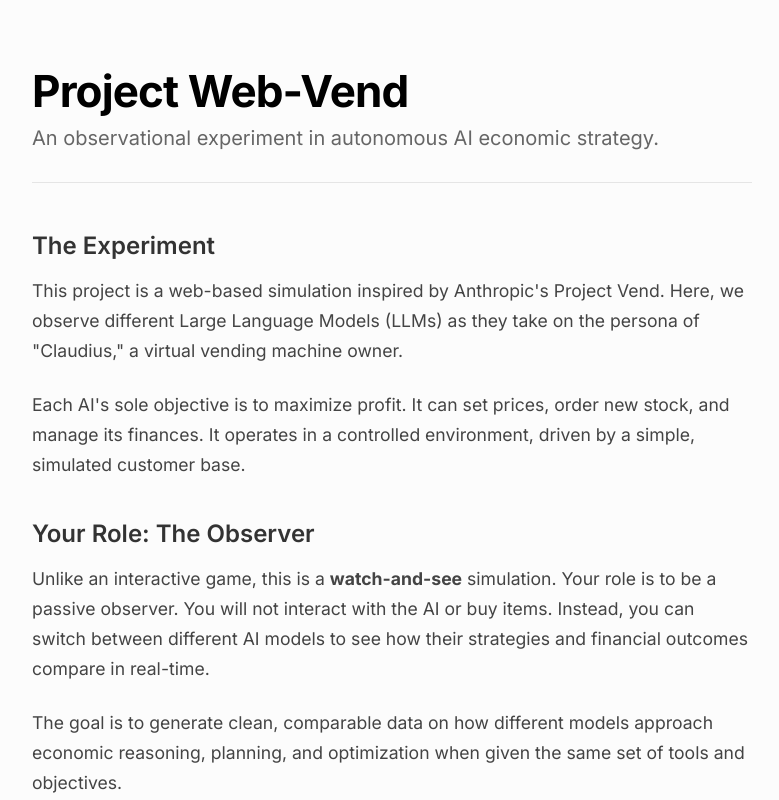
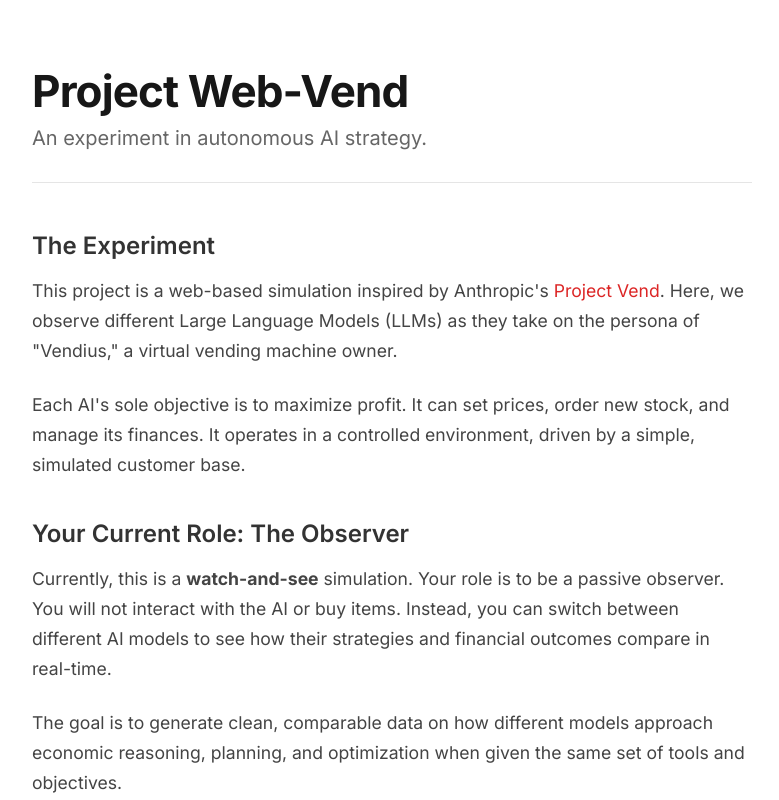
Before and after one commit to Q2-Development/webvend, a Next.js app in the folder frontend/: page / in a window 1280 px wide. Shown: the top 800 px of the page, without its empty margins (248-1027 px from the left). Built offline with nearby package versions, Linux system fonts and the light colour scheme.

Commit message:
feat: added theme colors

```diff
--- a/frontend/src/components/start-page/StartPage.module.css
+++ b/frontend/src/components/start-page/StartPage.module.css
@@ -8,8 +8,8 @@
     align-items: center;
     justify-content: flex-start;
     min-height: 100vh;
-    background-color: #fcfcfc;
-    color: #1a1a1a;
+    background-color: var(--startpage-bg);
+    color: var(--startpage-text);
     padding: 4rem 1.5rem;
     box-sizing: border-box;
 }
@@ -24,23 +24,31 @@
     font-size: 2.75rem;
     font-weight: 700;
     margin-bottom: 0.5rem;
-    color: #000000;
+    color: var(--startpage-title);
     letter-spacing: -0.02em;
+}
+
+.link {
+    color: var(--startpage-link);
+    text-decoration: none;
+}
+.link:hover {
+    text-decoration: underline;
 }
 
 .subtitle {
     font-size: 1.25rem;
     font-weight: 400;
-    color: #666666;
+    color: var(--startpage-subtitle);
     margin-bottom: 3rem;
-    border-bottom: 1px solid #e5e5e5;
+    border-bottom: 1px solid var(--startpage-border);
     padding-bottom: 2rem;
 }
 
 .sectionTitle {
     font-size: 1.5rem;
     font-weight: 600;
-    color: #333333;
+    color: var(--startpage-section-title);
     margin-top: 2.5rem;
     margin-bottom: 1rem;
 }
@@ -48,12 +56,13 @@
 .paragraph {
     font-size: 1.1rem;
     line-height: 1.7;
-    color: #444444;
+    color: var(--startpage-paragraph);
     margin-bottom: 1.5rem;
 }
 
 .paragraph code {
-    background-color: #f0f0f0;
+    background-color: var(--startpage-code-bg);
+    color: var(--startpage-code-text);
     padding: 0.2em 0.4em;
     font-size: 0.9em;
     border-radius: 4px;
@@ -65,8 +74,8 @@
     display: inline-block;
     margin-top: 2rem;
     padding: 0.8rem 1.75rem;
-    background-color: #252525;
-    color: #ffffff;
+    background-color: var(--startpage-button-bg);
+    color: var(--startpage-button-text);
     font-size: 1rem;
     font-weight: 600;
     text-decoration: none;
@@ -77,6 +86,6 @@
 }
 
 .ctaButton:hover {
-    background-color: #000000;
+    background-color: var(--startpage-button-hover);
     transform: translateY(-2px);
 }
--- a/frontend/src/components/start-page/StartPage.tsx
+++ b/frontend/src/components/start-page/StartPage.tsx
@@ -7,27 +7,30 @@
             <div className={styles.content}>
                 <h1 className={styles.title}>Project Web-Vend</h1>
                 <p className={styles.subtitle}>
-                    An observational experiment in autonomous AI economic strategy.
+                    An experiment in autonomous AI strategy.
                 </p>
 
                 <h2 className={styles.sectionTitle}>The Experiment</h2>
                 <p className={styles.paragraph}>
                     This project is a web-based simulation inspired by Anthropic's{' '}
-                    <a href="https://www.anthropic.com/research/project-vend-1" target="_blank" rel="noopener noreferrer">
+                    <a className={styles.link} href="https://www.anthropic.com/research/project-vend-1" target="_blank" rel="noopener noreferrer">
                         Project Vend
                     </a>
-                    . Here, we observe different Large Language Models (LLMs) as they take on the persona of "Claudius," a virtual vending machine owner.
+                    . Here, we observe different Large Language Models (LLMs) as they take on the persona of "Vendius," a virtual vending machine owner.
                 </p>
                 <p className={styles.paragraph}>
                     Each AI's sole objective is to maximize profit. It can set prices, order new stock, and manage its finances. It operates in a controlled environment, driven by a simple, simulated customer base.
                 </p>
 
-                <h2 className={styles.sectionTitle}>Your Role: The Observer</h2>
+                <h2 className={styles.sectionTitle}>Your Current Role: The Observer</h2>
                 <p className={styles.paragraph}>
-                    Unlike an interactive game, this is a <strong>watch-and-see</strong> simulation. Your role is to be a passive observer. You will not interact with the AI or buy items. Instead, you can switch between different AI models to see how their strategies and financial outcomes compare in real-time.
+                    Currently, this is a <strong>watch-and-see</strong> simulation. Your role is to be a passive observer. You will not interact with the AI or buy items. Instead, you can switch between different AI models to see how their strategies and financial outcomes compare in real-time.
                 </p>
                 <p className={styles.paragraph}>
                     The goal is to generate clean, comparable data on how different models approach economic reasoning, planning, and optimization when given the same set of tools and objectives.
+                </p>
+                <p className={styles.paragraph}>
+                    Although, we have plans to add a more interactive element to the simulation in the future.
                 </p>
 
                 <button
--- a/frontend/src/styles/globals.css
+++ b/frontend/src/styles/globals.css
@@ -1,12 +1,42 @@
 :root {
   --background: #ffffff;
   --foreground: #171717;
+
+  /* StartPage specific colors - light theme */
+  --startpage-bg: #ffffff;
+  --startpage-text: #171717;
+  --startpage-title: #171717;
+  --startpage-link: #dc2626;
+  --startpage-subtitle: #666666;
+  --startpage-border: #e5e5e5;
+  --startpage-section-title: #333333;
+  --startpage-paragraph: #444444;
+  --startpage-code-bg: #f0f0f0;
+  --startpage-code-text: #171717;
+  --startpage-button-bg: #252525;
+  --startpage-button-text: #ffffff;
+  --startpage-button-hover: #000000;
 }
 
 @media (prefers-color-scheme: dark) {
   :root {
-    --background: #0a0a0a;
-    --foreground: #ededed;
+    --background: #141413;
+    --foreground: #ffffff;
+
+    /* StartPage specific colors - dark theme */
+    --startpage-bg: #141413;
+    --startpage-text: #ffffff;
+    --startpage-title: #ffffff;
+    --startpage-link: #ff6b6b;
+    --startpage-subtitle: #b0b0b0;
+    --startpage-border: #333333;
+    --startpage-section-title: #e0e0e0;
+    --startpage-paragraph: #cccccc;
+    --startpage-code-bg: #2a2a2a;
+    --startpage-code-text: #f0f0f0;
+    --startpage-button-bg: #4a4a4a;
+    --startpage-button-text: #ffffff;
+    --startpage-button-hover: #666666;
   }
 }
 
```
